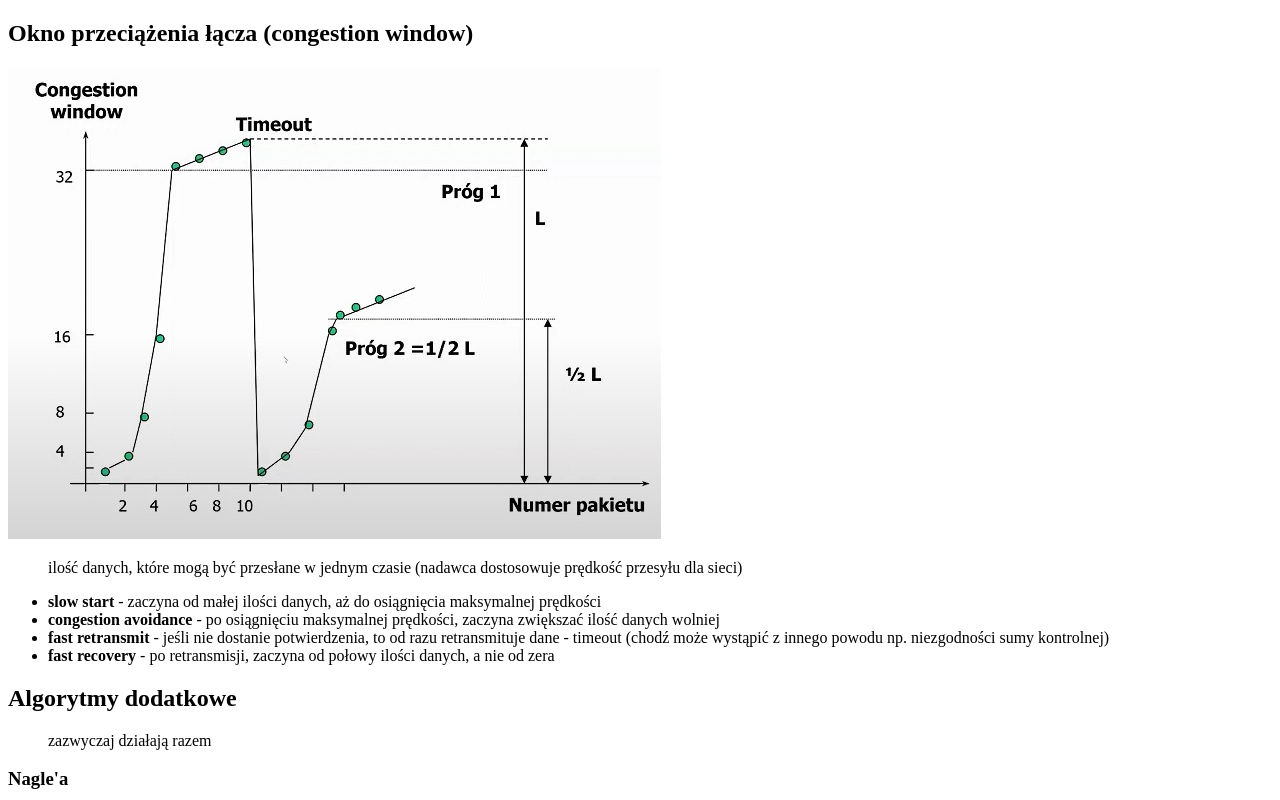
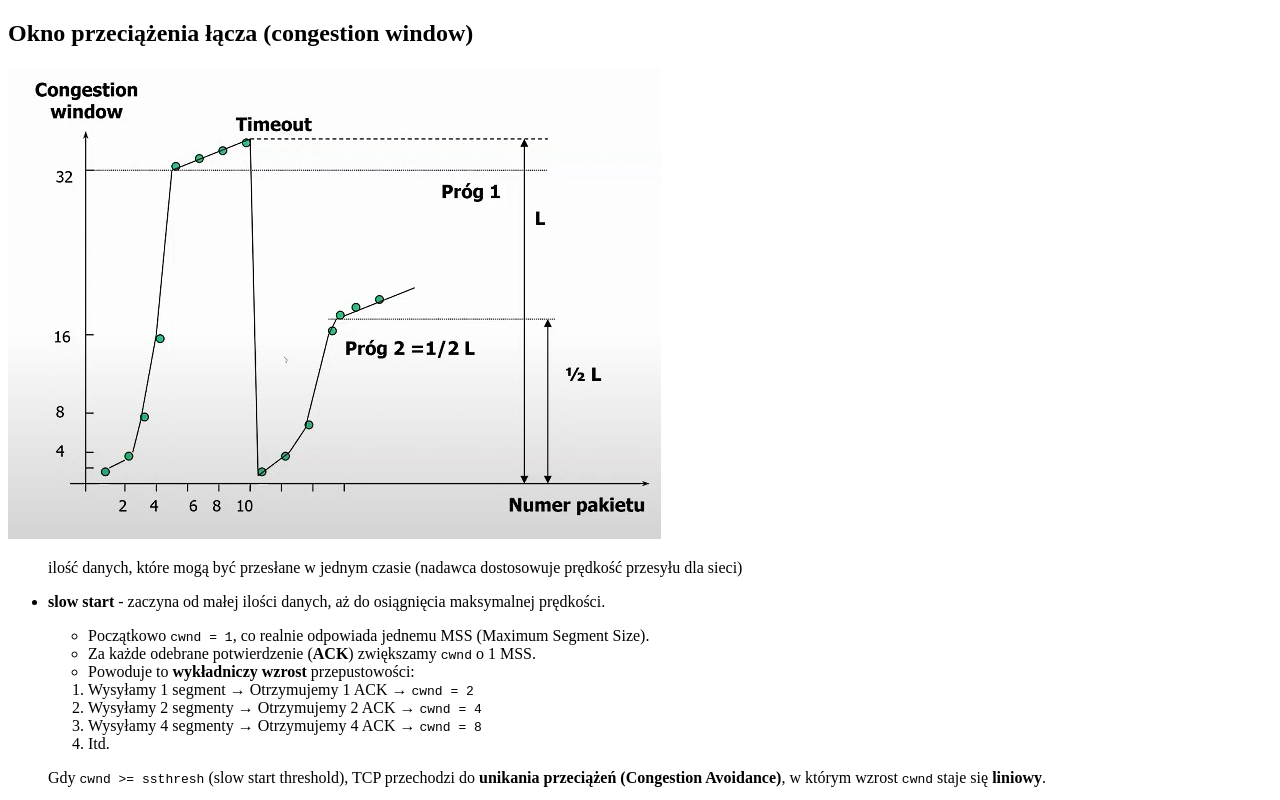
Before and after one commit to barszu/sieci-komputerowe, a Next.js app: page /sieci-komputerowe/lab_11/tcp/dodatkowe in a window 1280 px wide. Shown: the top 800 px of the page. Built offline with nearby package versions, Linux system fonts and the light colour scheme.

Commit message:
feat: added more info about congestion window

```diff
--- a/pages/lab_11/tcp/dodatkowe.mdx
+++ b/pages/lab_11/tcp/dodatkowe.mdx
@@ -4,7 +4,26 @@
 
 > ilość danych, które mogą być przesłane w jednym czasie (nadawca dostosowuje prędkość przesyłu dla sieci)
 
-- **slow start** - zaczyna od małej ilości danych, aż do osiągnięcia maksymalnej prędkości
+- **slow start** - zaczyna od małej ilości danych, aż do osiągnięcia maksymalnej prędkości.
+
+  - Początkowo `cwnd = 1`, co realnie odpowiada jednemu MSS (Maximum Segment Size).
+  - Za każde odebrane potwierdzenie (**ACK**) zwiększamy `cwnd` o 1 MSS.
+  - Powoduje to **wykładniczy wzrost** przepustowości:
+
+  1. Wysyłamy 1 segment → Otrzymujemy 1 ACK → `cwnd = 2`
+  2. Wysyłamy 2 segmenty → Otrzymujemy 2 ACK → `cwnd = 4`
+  3. Wysyłamy 4 segmenty → Otrzymujemy 4 ACK → `cwnd = 8`
+  4. Itd.
+
+  Gdy `cwnd >= ssthresh` (slow start threshold), TCP przechodzi do **unikania przeciążeń (Congestion Avoidance)**, w którym wzrost `cwnd` staje się **liniowy**.
+
+  Jeśli nastąpi utrata pakietów, TCP może:
+
+  - **Zresetować `cwnd` do 1 MSS**.
+  - **Zmniejszyć `cwnd` o połowę**
+
+  Wtedy ponownie mamy wykładniczy wzrost do momentu przekroczenia połowy wartości, przy której nastąpił timeout, a następnie przejść do liniowego wzrostu.
+
 - **congestion avoidance** - po osiągnięciu maksymalnej prędkości, zaczyna zwiększać ilość danych wolniej
 - **fast retransmit** - jeśli nie dostanie potwierdzenia, to od razu retransmituje dane - timeout (chodź może wystąpić z innego powodu np. niezgodności sumy kontrolnej)
 - **fast recovery** - po retransmisji, zaczyna od połowy ilości danych, a nie od zera
```
